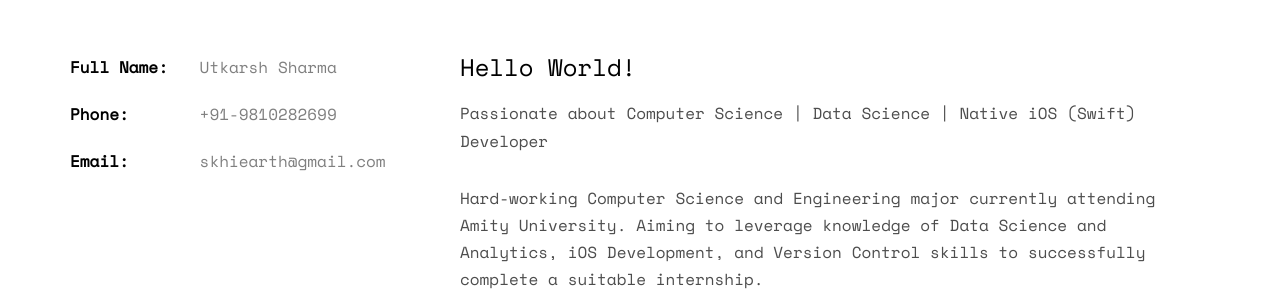
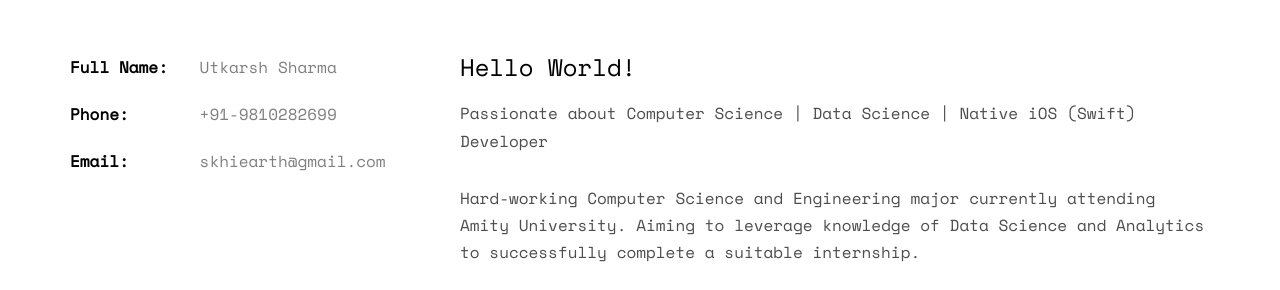
Before and after one commit to skhiearth/skhiearth.github.io, a plain HTML site: page index.html in a window 1280 px wide. Shown: the part 1018-1308 px from the top of the page. Drawn offline with nearby package versions, Linux system fonts and the light colour scheme; some packages are replaced by stand-ins of ours; no server answers; files whose address does not match are found by name; a web font is replaced by a local one.

Commit message:
changed career objective

```diff
--- a/index.html
+++ b/index.html
@@ -100,7 +100,7 @@
 				<div class="col-md-8">
 					<h3>Hello World!</h3>
 					<p>Passionate about Computer Science | Data Science | Native iOS (Swift) Developer</p>
-					<p>Hard-working Computer Science and Engineering major currently attending Amity University. Aiming to leverage knowledge of Data Science and Analytics, iOS Development, and Version Control skills to successfully complete a suitable internship.</p>
+					<p>Hard-working Computer Science and Engineering major currently attending Amity University. Aiming to leverage knowledge of Data Science and Analytics to successfully complete a suitable internship.</p>
 					<p>
 						<ul class="fh5co-social-icons">
 							<li><a href="https://www.facebook.com/utkarsharma10"><i class="icon-facebook2"></i></a></li>
```
